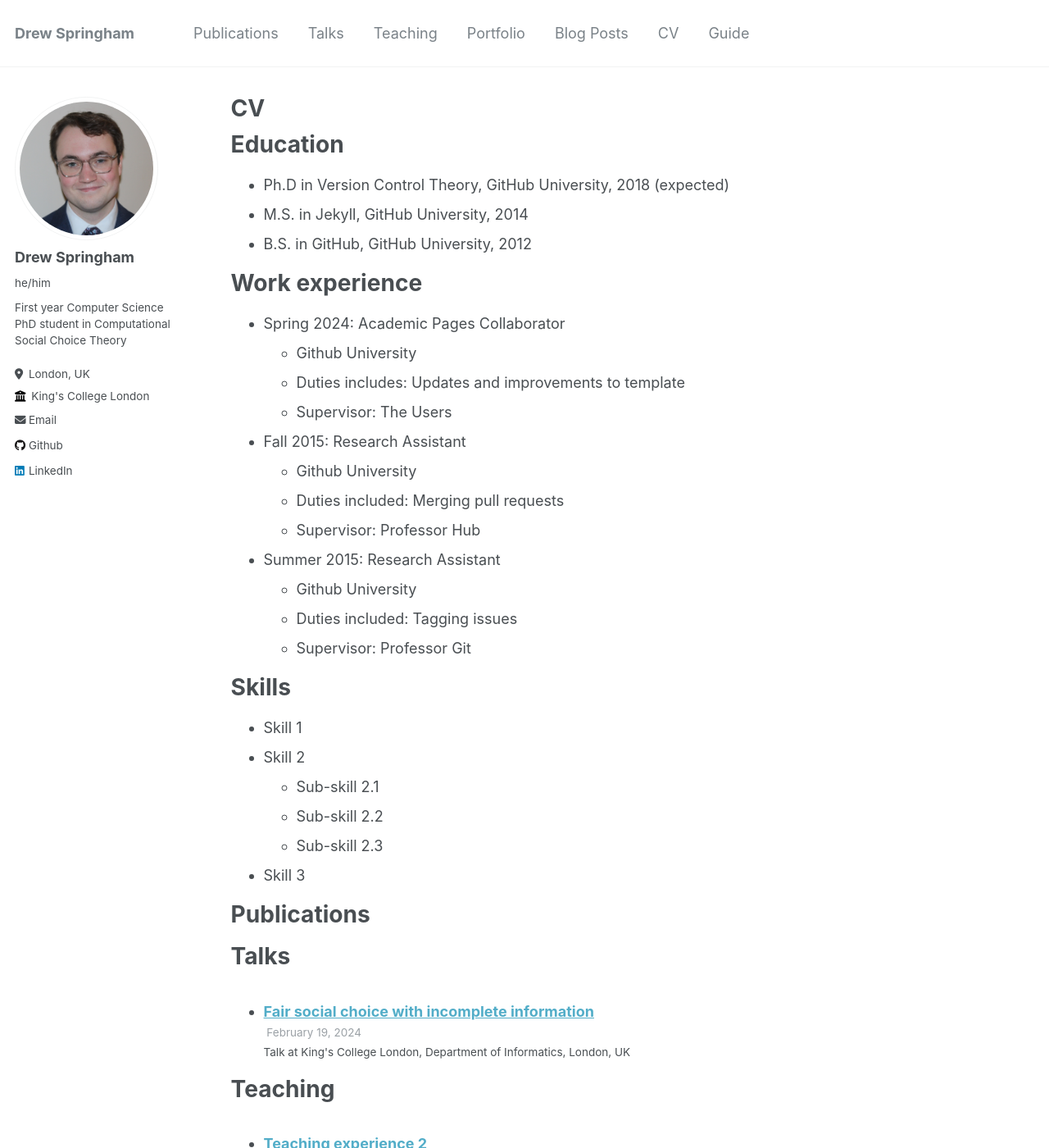
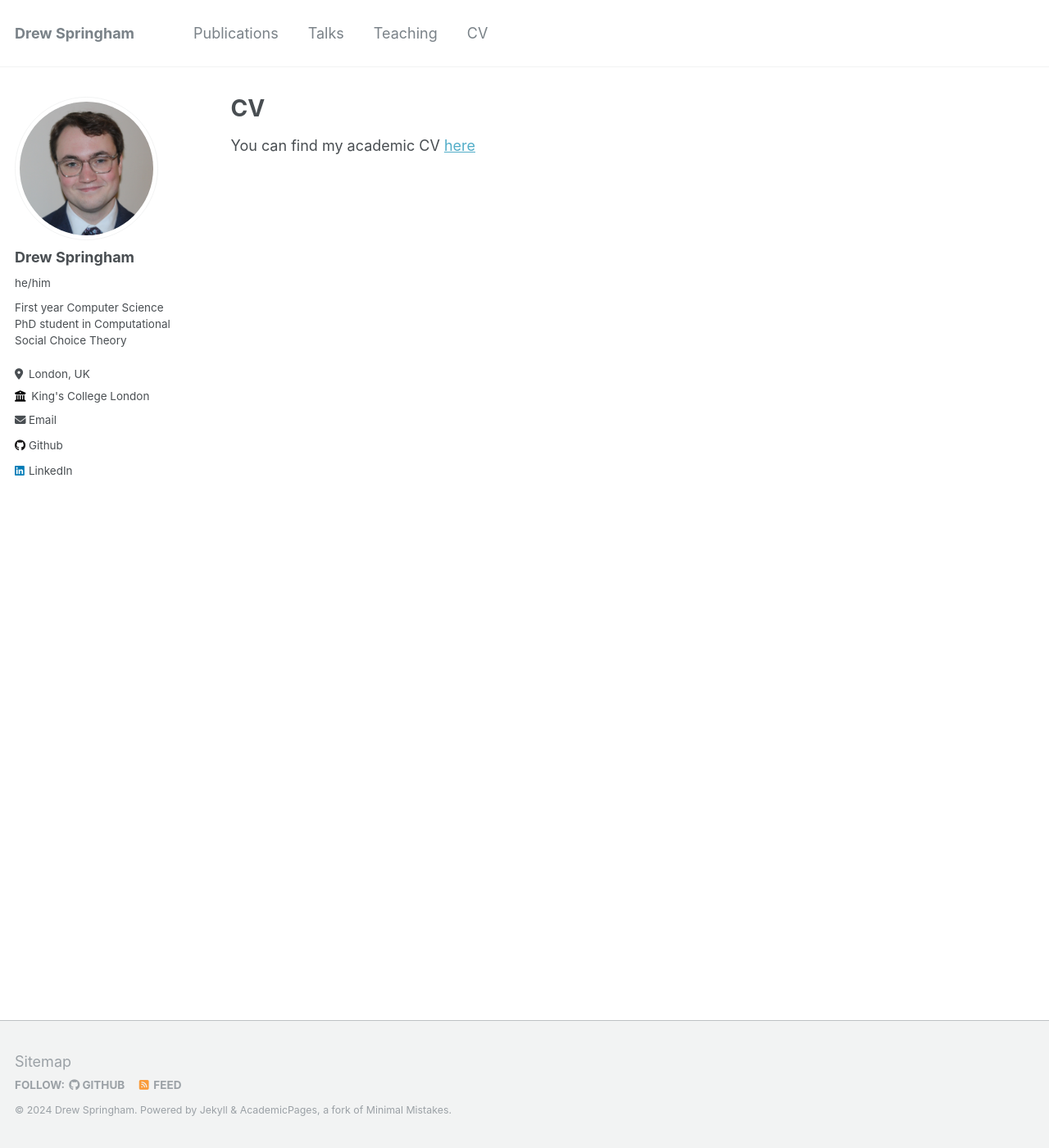
Before and after one commit to DrewSpringham/DrewSpringham.github.io, a Jekyll site: the page built from _pages/cv.md, in a window 1280 px wide and 1400 px high. Shown: the whole window at 82% size. Built offline with Jekyll 4.4.1, drawn with Linux system fonts in a browser that asks for light colours; some of the changed text lies outside the part shown.

Commit message:
Add cv and tidy unused bits

```diff
--- a/_data/navigation.yml
+++ b/_data/navigation.yml
@@ -9,14 +9,5 @@ main:
   - title: "Teaching"
     url: /teaching/
 
-  - title: "Portfolio"
-    url: /portfolio/
-
-  - title: "Blog Posts"
-    url: /year-archive/
-
   - title: "CV"
     url: /cv/
-
-  - title: "Guide"
-    url: /markdown/
--- a/_pages/cv.md
+++ b/_pages/cv.md
@@ -9,56 +9,4 @@ redirect_from:
 
 {% include base_path %}
 
-Education
-======
-* Ph.D in Version Control Theory, GitHub University, 2018 (expected)
-* M.S. in Jekyll, GitHub University, 2014
-* B.S. in GitHub, GitHub University, 2012
-
-Work experience
-======
-* Spring 2024: Academic Pages Collaborator
-  * Github University
-  * Duties includes: Updates and improvements to template
-  * Supervisor: The Users
-
-* Fall 2015: Research Assistant
-  * Github University
-  * Duties included: Merging pull requests
-  * Supervisor: Professor Hub
-
-* Summer 2015: Research Assistant
-  * Github University
-  * Duties included: Tagging issues
-  * Supervisor: Professor Git
-
-Skills
-======
-* Skill 1
-* Skill 2
-  * Sub-skill 2.1
-  * Sub-skill 2.2
-  * Sub-skill 2.3
-* Skill 3
-
-Publications
-======
-  <ul>{% for post in site.publications reversed %}
-    {% include archive-single-cv.html %}
-  {% endfor %}</ul>
-
-Talks
-======
-  <ul>{% for post in site.talks reversed %}
-    {% include archive-single-talk-cv.html  %}
-  {% endfor %}</ul>
-
-Teaching
-======
-  <ul>{% for post in site.teaching reversed %}
-    {% include archive-single-cv.html %}
-  {% endfor %}</ul>
-
-Service and leadership
-======
-* Currently signed in to 43 different slack teams
+You can find my academic CV [here](https://drewspringham.github.io/AcademicCV.pdf)
```
Also changed, not shown: _pages/about.md (+1 -1 lines), _teaching/2014-spring-teaching-1.md (+7 -14 lines), _teaching/2015-spring-teaching-2.md (deleted, +0 -20 lines), 1 other file.
